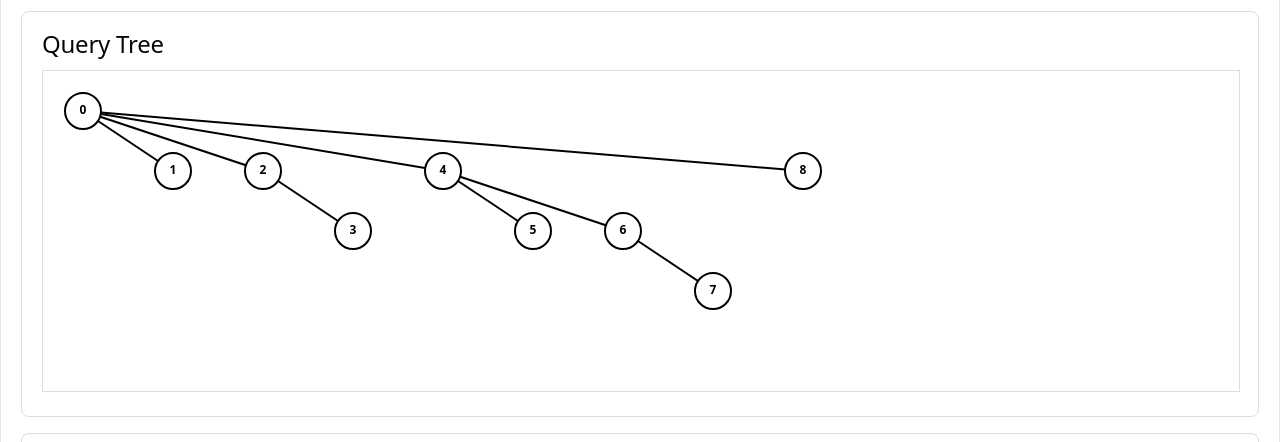
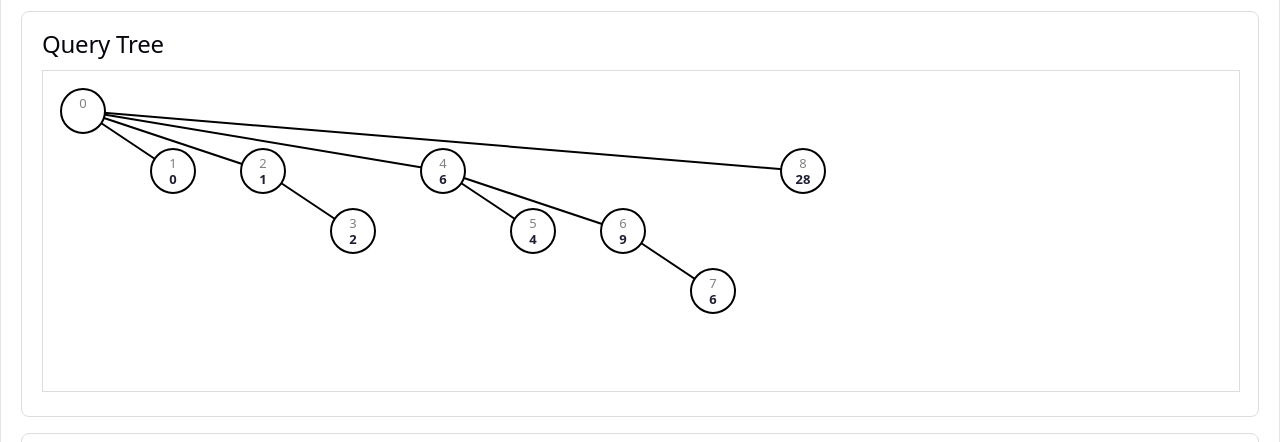
Before and after one commit to SCHuang-47/Fenwicktree, a React (Vite) app in the folder fenwick-visualizer/: page / in a window 1280 px wide. Shown: the part 475-917 px from the top of the page. Built offline with nearby package versions, Linux system fonts and the light colour scheme.

Commit message:
Add tree morph highlighting visualization

```diff
--- a/fenwick-visualizer/src/App.css
+++ b/fenwick-visualizer/src/App.css
@@ -172,7 +172,7 @@ h2 {
 }
 
 .covered-add {
-  background-color: lightblue;
+  background-color: rgb(98, 216, 255);
 }
 
 .covered-subtract {
@@ -211,3 +211,15 @@ h2 {
   color: goldenrod;
   font-weight: bold;
 }
+
+.tree-svg .tree-node-index {
+  font-size: 13px;
+  font-weight: 500;
+  fill: gray;
+}
+
+.tree-svg .tree-node-value {
+  font-size: 13px;
+  font-weight: 1000;
+  fill: #1f1e33;
+}
--- a/fenwick-visualizer/src/App.tsx
+++ b/fenwick-visualizer/src/App.tsx
@@ -432,13 +432,14 @@ function App() {
             const isAdd = addTrace.includes(nodeNumber);
             const isSubtract = subtractTrace.includes(nodeNumber);
             const isOverlap = isAdd && isSubtract;
+            const textNumber = Number(node);
 
             return (
               <g key={node}>
                 <circle
                   cx={pos.x}
                   cy={pos.y}
-                  r="18"
+                  r="22"
                   className={
                     isOverlap
                       ? "tree-node-overlap"
@@ -453,12 +454,24 @@ function App() {
                 />
                 <text
                   x={pos.x}
-                  y={pos.y}
+                  y={pos.y - 6}
                   textAnchor="middle"
                   dominantBaseline="middle"
+                  className="tree-node-index"
                 >
                   {node}
                 </text>
+                {textNumber !== 0 && (
+                  <text
+                    x={pos.x}
+                    y={pos.y + 9}
+                    textAnchor="middle"
+                    dominantBaseline="middle"
+                    className="tree-node-value"
+                  >
+                    {bitArray[textNumber - 1]}
+                  </text>
+                )}
               </g>
             );
           })}
```
Also changed, not shown: 1 other file (tests, documents, lock files or other folders).
